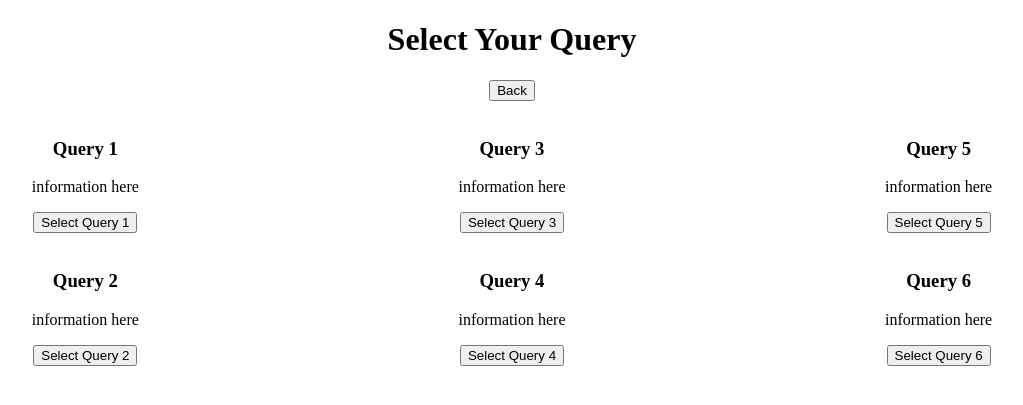
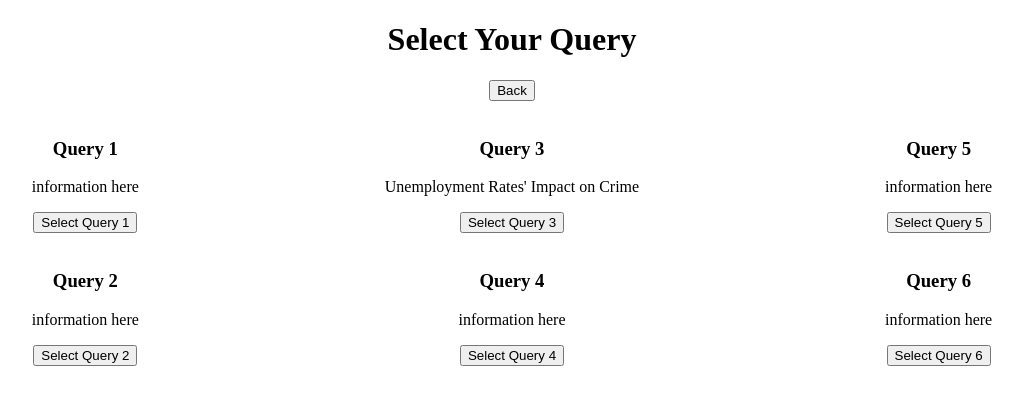
Before and after one commit to LemonadeCodeGirl/flaskTest, a Flask app: page /querySelector in a window 1280 px wide. Shown: the top 405 px of the page, without its empty margins (128-1151 px from the left). Run offline with Flask 3, Linux system fonts and the light colour scheme; some libraries are stand-ins or nearby versions.

Commit message:
Minor changes to query 3

```diff
--- a/core/templates/query/query3.html
+++ b/core/templates/query/query3.html
@@ -11,7 +11,7 @@
 <body>
     <h1>How has the change in unemployment rates in Chicago over time affected crime rates? </h1>
 
-    <p>Description Here</p>
+    <p></p>
 
     {{ render_form(form) }}
 </body>
--- a/core/templates/querySelector.html
+++ b/core/templates/querySelector.html
@@ -34,7 +34,7 @@
         <div>
             <img src="">
             <h3>Query 3</h3>
-            <p>information here</p>
+            <p>Unemployment Rates' Impact on Crime</p>
             <a href="query/query3">
                 <button>Select Query 3</button>
             </a>
```
